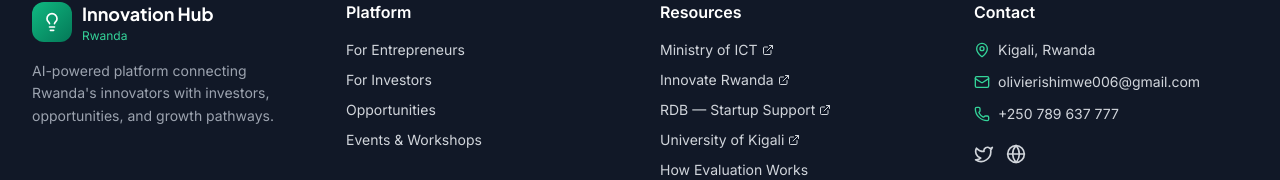
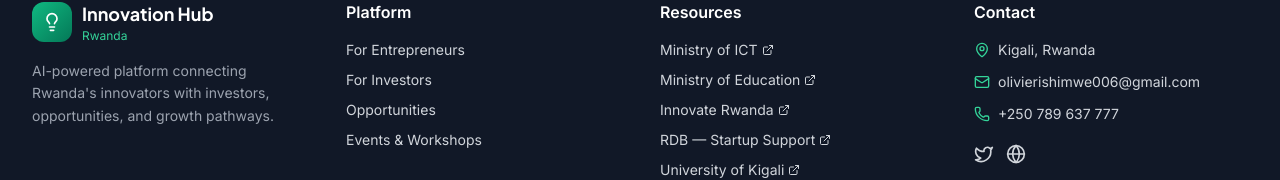
Before and after one commit to ishimweolivier-coder/Innovation_hub_project, a React (Vite) app: page / in a window 1280 px wide. Shown: the part 3904-4084 px from the top of the page. Built offline with nearby package versions, Linux system fonts and the light colour scheme; no server answers.

Commit message:
add Ministry of Education link to footer resources

```diff
--- a/src/components/layout/Footer.jsx
+++ b/src/components/layout/Footer.jsx
@@ -3,6 +3,7 @@ import { Lightbulb, Mail, MapPin, Phone, ExternalLink, Twitter, Globe } from 'lu
 
 const EXTERNAL = {
   minict: 'https://www.minict.gov.rw/',
+  mineduc: 'https://www.mineduc.gov.rw/',
   rdb: 'https://rdb.rw/',
   innovateRwanda: 'https://innovaterwanda.rw/',
   uok: 'https://uok.ac.rw/',
@@ -46,6 +47,11 @@ export default function Footer() {
               <li>
                 <a href={EXTERNAL.minict} target="_blank" rel="noopener noreferrer" className="hover:text-primary-400 transition-colors inline-flex items-center gap-1">
                   Ministry of ICT <ExternalLink className="w-3 h-3" />
+                </a>
+              </li>
+              <li>
+                <a href={EXTERNAL.mineduc} target="_blank" rel="noopener noreferrer" className="hover:text-primary-400 transition-colors inline-flex items-center gap-1">
+                  Ministry of Education <ExternalLink className="w-3 h-3" />
                 </a>
               </li>
               <li>
```
